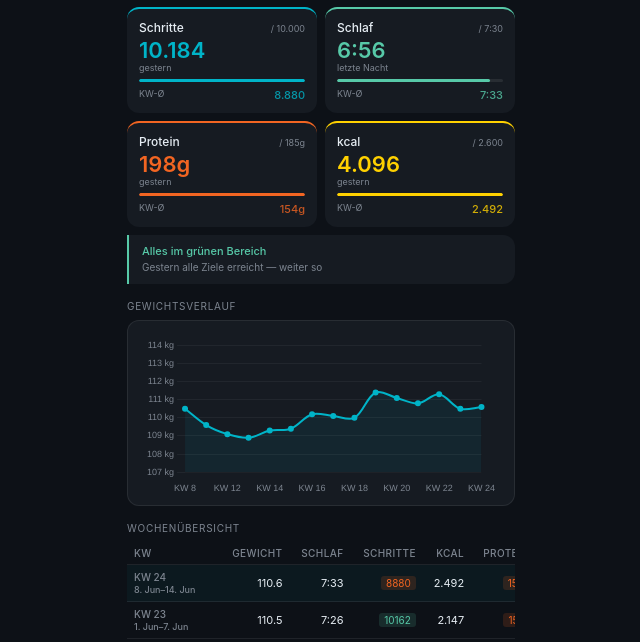
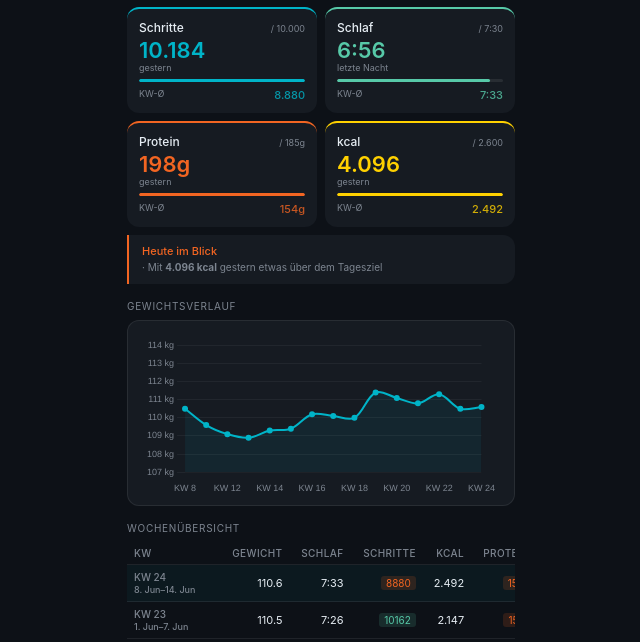
Before and after one commit to flo-ai-web/wellness-dashboard, a plain HTML site: page index.html in a window 1280 px wide. Shown: the part 158-800 px from the top of the page, without its empty margins (319-959 px from the left). Drawn offline with nearby package versions, Linux system fonts and the light colour scheme.

Commit message:
Update index.html

```diff
--- a/index.html
+++ b/index.html
@@ -107,14 +107,51 @@
   return Math.min(100, Math.round(parse(str)/parse(target)*100));
 }
 function pct(v, target) { return v == null ? 0 : Math.min(100, Math.round(v/target*100)); }
-function tip(today, yesterday, targets) {
-  const issues = [];
-  if (yesterday.steps != null && yesterday.steps < targets.steps * 0.85) issues.push("Schritte");
-  if (yesterday.protein != null && yesterday.protein < targets.protein * 0.75) issues.push("Protein");
-  if (yesterday.kcal != null && yesterday.kcal < targets.kcal * 0.75) issues.push("kcal");
-  if (sleepPct(today.sleep, targets.sleep) < 85) issues.push("Schlaf");
-  if (!issues.length) return null;
-  return issues.join(" und ");
+function sleepH(str) {
+  if (!str) return null;
+  const [h, m] = str.split(":").map(Number);
+  return h + m / 60;
+}
+
+function generateTips(today, yesterday, cw, targets) {
+  const daily = [], weekly = [];
+
+  // Daily checks
+  if (yesterday.kcal != null) {
+    const r = yesterday.kcal / targets.kcal;
+    if (r >= 2.0) daily.push(`Deine kcal-Aufnahme war gestern mit <b>${yesterday.kcal.toLocaleString("de")} kcal</b> deutlich über dem Ziel`);
+    else if (r >= 1.3) daily.push(`Mit <b>${yesterday.kcal.toLocaleString("de")} kcal</b> gestern etwas über dem Tagesziel`);
+    else if (r < 0.7) daily.push(`Gestern nur <b>${yesterday.kcal.toLocaleString("de")} kcal</b> — heute ausreichend essen`);
+  }
+  if (yesterday.protein != null) {
+    const r = yesterday.protein / targets.protein;
+    if (r < 0.5) daily.push(`Gestern nur <b>${yesterday.protein}g Protein</b> — heute aktiv auf eiweißreiche Mahlzeiten achten`);
+    else if (r < 0.8) daily.push(`Mit <b>${yesterday.protein}g Protein</b> gestern etwas unter dem Ziel`);
+  }
+  if (yesterday.steps != null) {
+    const r = yesterday.steps / targets.steps;
+    if (r < 0.7) daily.push(`Gestern <b>${yesterday.steps.toLocaleString("de")} Schritte</b> — heute mehr Bewegung einplanen`);
+    else if (r < 0.9) daily.push(`Gestern <b>${yesterday.steps.toLocaleString("de")} Schritte</b> — heute eine kleine Extrarunde`);
+  }
+  const slpH = sleepH(today.sleep);
+  if (slpH != null) {
+    const diff = slpH - targets.sleep_h;
+    if (diff < -1.5) daily.push(`Nur <b>${today.sleep}h Schlaf</b> letzte Nacht — heute früher ins Bett`);
+    else if (diff < -0.5) daily.push(`<b>${today.sleep}h Schlaf</b> letzte Nacht — etwas unter dem Ziel`);
+  }
+
+  // Weekly checks
+  if (cw.steps != null && cw.steps / targets.steps < 0.85)
+    weekly.push(`Wochenschnitt Schritte <b>${cw.steps.toLocaleString("de")}</b> — heute eine extra Runde hilft`);
+  if (cw.kcal != null && cw.kcal / targets.kcal >= 1.25)
+    weekly.push(`Wochenschnitt kcal bei <b>${cw.kcal.toLocaleString("de")}</b> — im Schnitt etwas viel diese Woche`);
+  if (cw.protein != null && cw.protein / targets.protein < 0.75)
+    weekly.push(`Wochenschnitt Protein <b>${cw.protein}g</b> — konsequenter auf Protein achten`);
+  const cwSlpH = sleepH(cw.sleep);
+  if (cwSlpH != null && cwSlpH < targets.sleep_h - 0.5)
+    weekly.push(`Wochenschnitt Schlaf <b>${cw.sleep}h</b> — diese Woche früher schlafen gehen`);
+
+  return { daily, weekly };
 }
 function badge(v, g, ok) {
   if (v == null) return '<span style="color:var(--muted)">—</span>';
@@ -138,7 +175,7 @@
 
 function render(data) {
   const { today, yesterday, current_week:cw, prev_week:pw, weeks, targets, generated } = data;
-  const tipText = tip(today, yesterday, targets);
+  const { daily: tipDaily, weekly: tipWeekly } = generateTips(today, yesterday, cw, pw, targets);
   const PAT = localStorage.getItem("gh_pat") || "";
 
   const tileHTML = (name, color, when, val, valFmt, pctVal, avg, avgFmt) => `
@@ -227,10 +264,16 @@
         cw?.kcal?.toLocaleString("de"), `/ ${targets.kcal.toLocaleString("de")}`)}
     </div>
 
-    ${tipText ? `
+    ${(tipDaily.length > 0 || tipWeekly.length > 0) ? `
     <div class="tip">
-      <div class="tip-title">Heute ein Auge drauf</div>
-      <div class="tip-text">${tipText} waren gestern etwas schwächer — einfach heute etwas bewusster</div>
+      ${tipDaily.length > 0 ? `
+        <div class="tip-title">Heute im Blick</div>
+        ${tipDaily.map(t => `<div class="tip-text">· ${t}</div>`).join("")}
+      ` : ""}
+      ${tipWeekly.length > 0 ? `
+        <div class="tip-title" style="margin-top:${tipDaily.length>0?"8px":"0"}">Diese Woche</div>
+        ${tipWeekly.map(t => `<div class="tip-text">· ${t}</div>`).join("")}
+      ` : ""}
     </div>` : `
     <div class="tip" style="border-left-color:${SDLN.mint}">
       <div class="tip-title" style="color:${SDLN.mint}">Alles im grünen Bereich</div>
```
